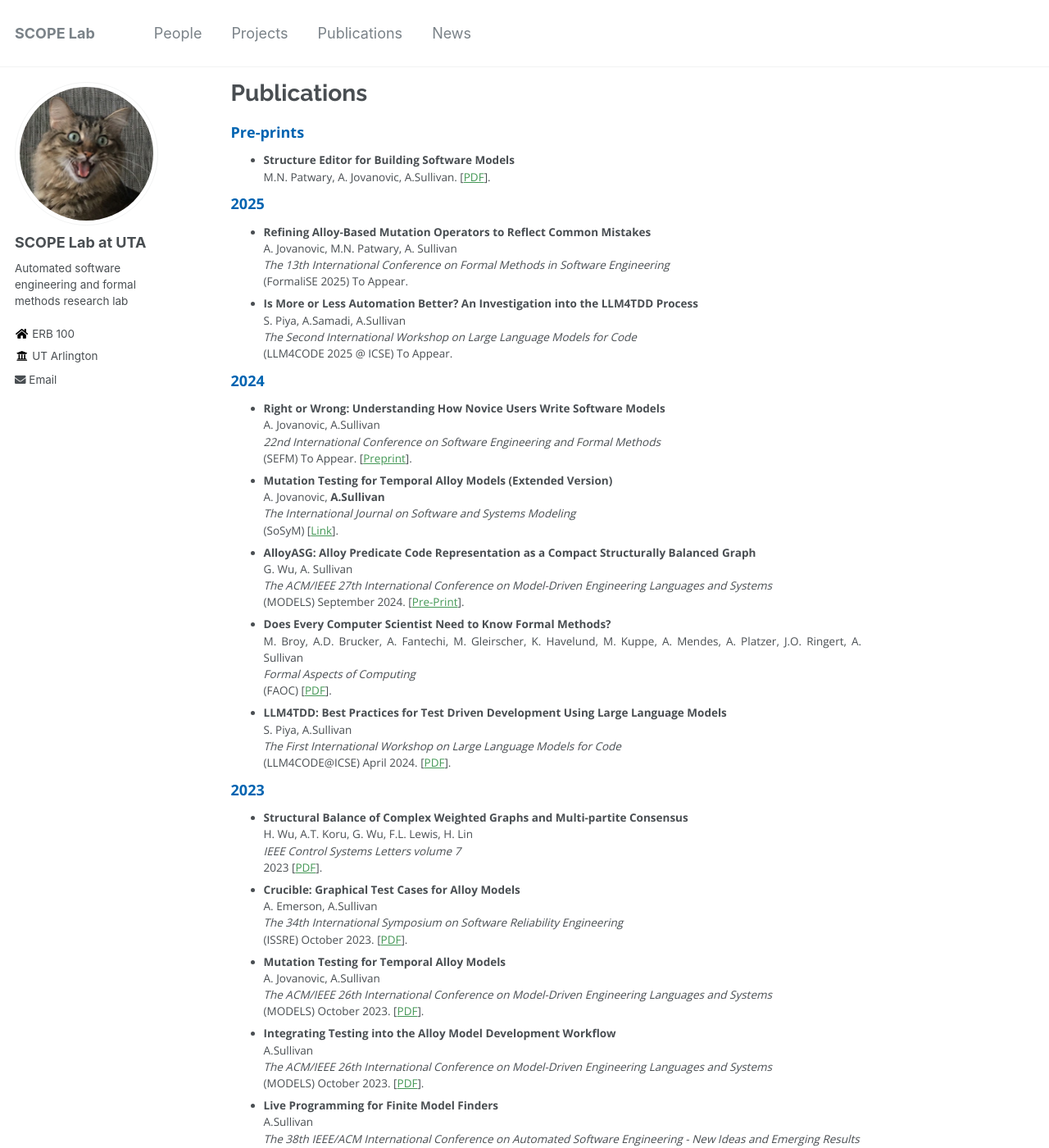
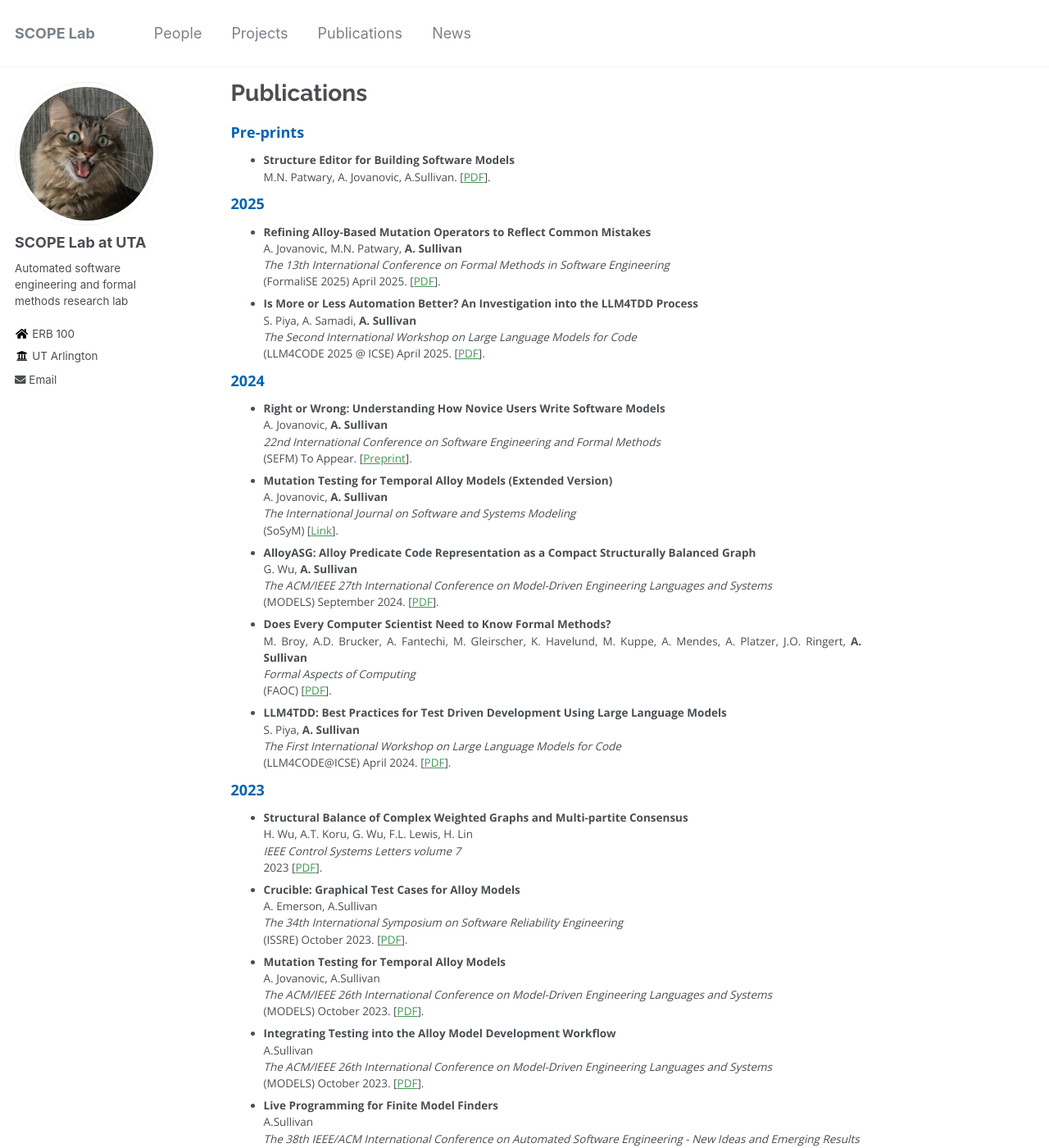
Before and after one commit to SCOPELabUTA/SCOPELabUTA.github.io, a Jekyll site: the page built from _pages/publications.md, in a window 1280 px wide and 1400 px high. Shown: the whole window at 82% size. Built offline with Jekyll 4.4.1, drawn with Linux system fonts in a browser that asks for light colours.

Commit message:
Update publications.md

```diff
--- a/_pages/publications.md
+++ b/_pages/publications.md
@@ -11,34 +11,34 @@ M.N. Patwary, A. Jovanovic, A.Sullivan. \[[PDF](https://arxiv.org/pdf/2406.09524
 ### 2025
 
 * **Refining Alloy-Based Mutation Operators to Reflect Common Mistakes**
-A. Jovanovic, M.N. Patwary, A. Sullivan
+A. Jovanovic, M.N. Patwary, **A. Sullivan**
 _The 13th International Conference on Formal Methods in Software Engineering_
-(FormaliSE 2025) To Appear.
+(FormaliSE 2025) April 2025. \[[PDF](../files/FormaliSE2025.pdf)\].
 * **Is More or Less Automation Better? An Investigation into the LLM4TDD Process**
-S. Piya, A.Samadi, A.Sullivan
+S. Piya, A. Samadi, **A. Sullivan**
 _The Second International Workshop on Large Language Models for Code_
-(LLM4CODE 2025 @ ICSE) To Appear.
+(LLM4CODE 2025 @ ICSE) April 2025. \[[PDF](../files/LLM4CODE2025.pdf)\].
 
 ### 2024
 
 * **Right or Wrong: Understanding How Novice Users Write Software Models**
-A. Jovanovic, A.Sullivan
+A. Jovanovic, **A. Sullivan**
 _22nd International Conference on Software Engineering and Formal Methods_
 (SEFM) To Appear. \[[Preprint](https://arxiv.org/pdf/2402.06624.pdf)\].
 * **Mutation Testing for Temporal Alloy Models (Extended Version)**
-A. Jovanovic, **A.Sullivan**
+A. Jovanovic, **A. Sullivan**
 _The International Journal on Software and Systems Modeling_
 (SoSyM) \[[Link](https://rdcu.be/dYrfs)\].
 * **AlloyASG: Alloy Predicate Code Representation as a Compact Structurally Balanced Graph**
-G. Wu, A. Sullivan
+G. Wu, **A. Sullivan**
 _The ACM/IEEE 27th International Conference on Model-Driven Engineering Languages and Systems_
-(MODELS) September 2024. \[[Pre-Print](https://arxiv.org/pdf/2403.00170.pdf)\].
+(MODELS) September 2024. \[[PDF](../files/MODELS2024.pdf)\].
 * **Does Every Computer Scientist Need to Know Formal Methods?**
-M. Broy, A.D. Brucker, A. Fantechi, M. Gleirscher, K. Havelund, M. Kuppe, A. Mendes, A. Platzer, J.O. Ringert, A. Sullivan
+M. Broy, A.D. Brucker, A. Fantechi, M. Gleirscher, K. Havelund, M. Kuppe, A. Mendes, A. Platzer, J.O. Ringert, **A. Sullivan**
 _Formal Aspects of Computing_
 (FAOC) \[[PDF](https://dl.acm.org/doi/pdf/10.1145/3670795)\].
 * **LLM4TDD: Best Practices for Test Driven Development Using Large Language Models**
-S. Piya, A.Sullivan
+S. Piya, **A. Sullivan**
 _The First International Workshop on Large Language Models for Code_
 (LLM4CODE@ICSE) April 2024. \[[PDF](../files/LLM4CODE.pdf)\].
 
```
